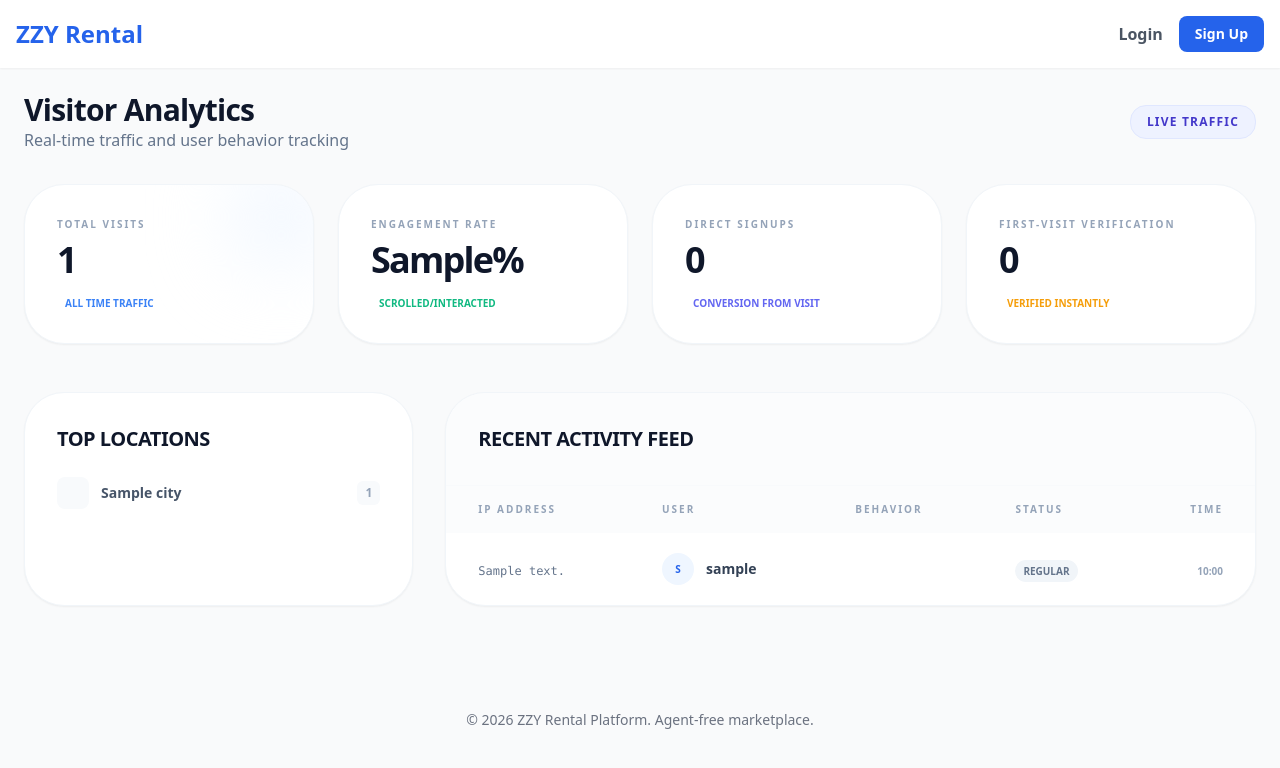
After one commit to PrimeSoofDev/zzy-smart-city-rental, a PHP site: the page made by views/admin/pages/visitors.php in a window 1280 px wide. The commit adds this page. Shown: the top 768 px of the page. Run offline with PHP 8.4, Linux system fonts and the light colour scheme; tables that the repository leaves empty or names only in its code hold one stand-in row (values such as "Sample post"); the template is opened without the code that fills it: most values are stand-ins (such as "Sample title", 1, 10 or a date in 2020); some libraries are stand-ins or nearby versions.

Commit message:
Visitor Analytics: Track traffic, scrolls, signups, and locations

```diff
--- a/public/index.php
+++ b/public/index.php
@@ -53,6 +53,7 @@ $router->add('admin/cms', 'CmsController', 'index');
 $router->add('staff/cms', 'CmsController', 'index');
 $router->add('cms/update-page', 'CmsController', 'updatePage');
 $router->add('cms/update-settings', 'CmsController', 'updateSettings');
+$router->add('api/track-visitor', 'CmsController', 'trackVisitor');
 
 $router->add('staff/dashboard', 'StaffController', 'dashboard');
 $router->add('staff/pending', 'StaffController', 'pending');
@@ -75,6 +76,7 @@ $router->add('admin/properties', 'AdminController', 'properties');
 $router->add('admin/export-properties', 'AdminController', 'exportProperties');
 $router->add('admin/verifications', 'AdminController', 'verifications');
 $router->add('admin/transactions', 'AdminController', 'transactions');
+$router->add('admin/visitors', 'AdminController', 'visitors');
 $router->add('admin/requests', 'AdminController', 'requests');
 $router->add('admin/updateRequestStatus', 'AdminController', 'updateRequestStatus');
 $router->add('admin/disputes', 'AdminController', 'disputes');
--- /dev/null
+++ b/views/admin/pages/visitors.php
@@ -0,0 +1,122 @@
+<div class="flex justify-between items-center mb-8">
+    <div>
+        <h1 class="text-3xl font-black text-slate-900 tracking-tight">Visitor Analytics</h1>
+        <p class="text-slate-500 font-medium">Real-time traffic and user behavior tracking</p>
+    </div>
+    <div class="px-4 py-2 bg-indigo-50 text-indigo-700 rounded-2xl text-xs font-black uppercase tracking-widest border border-indigo-100">
+        Live Traffic
+    </div>
+</div>
+
+<!-- Stats Grid -->
+<div class="grid grid-cols-1 md:grid-cols-2 lg:grid-cols-4 gap-6 mb-12">
+    <div class="bg-white p-8 rounded-[2.5rem] shadow-sm border border-slate-100 relative group overflow-hidden">
+        <div class="absolute -right-4 -top-4 w-24 h-24 bg-blue-50 rounded-full blur-2xl group-hover:bg-blue-100 transition-all"></div>
+        <p class="text-[10px] font-black uppercase tracking-[0.2em] text-slate-400 mb-2">Total Visits</p>
+        <h3 class="text-4xl font-black text-slate-900 tracking-tighter"><?= number_format($stats['totalVisits']) ?></h3>
+        <div class="mt-4 flex items-center gap-2 text-blue-500 text-[10px] font-black uppercase">
+            <i class="fas fa-users"></i> All Time Traffic
+        </div>
+    </div>
+    <div class="bg-white p-8 rounded-[2.5rem] shadow-sm border border-slate-100 relative group overflow-hidden">
+        <p class="text-[10px] font-black uppercase tracking-[0.2em] text-slate-400 mb-2">Engagement Rate</p>
+        <h3 class="text-4xl font-black text-slate-900 tracking-tighter"><?= $stats['interactionRate'] ?>%</h3>
+        <div class="mt-4 flex items-center gap-2 text-emerald-500 text-[10px] font-black uppercase">
+            <i class="fas fa-mouse-pointer"></i> Scrolled/Interacted
+        </div>
+    </div>
+    <div class="bg-white p-8 rounded-[2.5rem] shadow-sm border border-slate-100 relative group overflow-hidden">
+        <p class="text-[10px] font-black uppercase tracking-[0.2em] text-slate-400 mb-2">Direct Signups</p>
+        <h3 class="text-4xl font-black text-slate-900 tracking-tighter"><?= number_format($stats['newSignups']) ?></h3>
+        <div class="mt-4 flex items-center gap-2 text-indigo-500 text-[10px] font-black uppercase">
+            <i class="fas fa-user-plus"></i> Conversion from Visit
+        </div>
+    </div>
+    <div class="bg-white p-8 rounded-[2.5rem] shadow-sm border border-slate-100 relative group overflow-hidden">
+        <p class="text-[10px] font-black uppercase tracking-[0.2em] text-slate-400 mb-2">First-Visit Verification</p>
+        <h3 class="text-4xl font-black text-slate-900 tracking-tighter"><?= number_format($stats['verifiedFirstVisit']) ?></h3>
+        <div class="mt-4 flex items-center gap-2 text-amber-500 text-[10px] font-black uppercase">
+            <i class="fas fa-check-double"></i> Verified Instantly
+        </div>
+    </div>
+</div>
+
+<div class="grid grid-cols-1 lg:grid-cols-3 gap-8 mb-12">
+    <!-- Top Locations -->
+    <div class="lg:col-span-1 bg-white p-8 rounded-[2.5rem] shadow-sm border border-slate-100">
+        <h3 class="text-xl font-black text-slate-900 mb-6 uppercase tracking-tight">Top Locations</h3>
+        <div class="space-y-4">
+            <?php foreach($locations as $loc): ?>
+            <div class="flex items-center justify-between group cursor-default">
+                <div class="flex items-center gap-3">
+                    <div class="w-8 h-8 rounded-lg bg-slate-50 flex items-center justify-center text-slate-400 group-hover:bg-blue-50 group-hover:text-blue-600 transition-all">
+                        <i class="fas fa-map-marker-alt"></i>
+                    </div>
+                    <span class="text-sm font-bold text-slate-600"><?= $loc['city'] ?: 'Unknown' ?></span>
+                </div>
+                <span class="text-xs font-black text-slate-400 bg-slate-50 px-2 py-1 rounded-md"><?= $loc['count'] ?></span>
+            </div>
+            <?php endforeach; ?>
+            <?php if(empty($locations)): ?>
+                <p class="text-center text-slate-400 italic py-10">No location data yet.</p>
+            <?php endif; ?>
+        </div>
+    </div>
+
+    <!-- Recent Traffic Feed -->
+    <div class="lg:col-span-2 bg-white rounded-[2.5rem] shadow-sm border border-slate-100 overflow-hidden">
+        <div class="p-8 border-b border-slate-50 flex justify-between items-center bg-slate-50/50">
+            <h3 class="text-xl font-black text-slate-900 uppercase tracking-tight">Recent Activity Feed</h3>
+        </div>
+        <div class="overflow-x-auto">
+            <table class="w-full text-left border-collapse">
+                <thead>
+                    <tr class="bg-slate-50/50 text-[10px] font-black uppercase tracking-[0.2em] text-slate-400">
+                        <th class="px-8 py-4">IP Address</th>
+                        <th class="px-8 py-4">User</th>
+                        <th class="px-8 py-4">Behavior</th>
+                        <th class="px-8 py-4">Status</th>
+                        <th class="px-8 py-4 text-right">Time</th>
+                    </tr>
+                </thead>
+                <tbody class="divide-y divide-slate-50">
+                    <?php foreach($activity as $row): ?>
+                    <tr class="hover:bg-slate-50/50 transition-colors group">
+                        <td class="px-8 py-5">
+                            <span class="text-xs font-mono text-slate-500"><?= $row['ip_address'] ?></span>
+                        </td>
+                        <td class="px-8 py-5">
+                            <div class="flex items-center gap-3">
+                                <div class="w-8 h-8 rounded-full bg-blue-50 flex items-center justify-center text-blue-600 text-[10px] font-black">
+                                    <?= $row['username'] ? strtoupper(substr($row['username'], 0, 1)) : 'G' ?>
+                                </div>
+                                <span class="text-sm font-bold text-slate-700"><?= $row['username'] ?: 'Guest' ?></span>
+                            </div>
+                        </td>
+                        <td class="px-8 py-5">
+                            <div class="flex gap-2">
+                                <?php if($row['has_scrolled']): ?>
+                                    <span title="Scrolled" class="w-6 h-6 rounded-md bg-emerald-50 text-emerald-600 flex items-center justify-center text-[10px]"><i class="fas fa-mouse"></i></span>
+                                <?php endif; ?>
+                                <?php if($row['is_new_signup']): ?>
+                                    <span title="New Signup" class="w-6 h-6 rounded-md bg-blue-50 text-blue-600 flex items-center justify-center text-[10px]"><i class="fas fa-user-plus"></i></span>
+                                <?php endif; ?>
+                            </div>
+                        </td>
+                        <td class="px-8 py-5">
+                            <?php if($row['is_first_visit_verified']): ?>
+                                <span class="px-2 py-1 bg-emerald-100 text-emerald-700 text-[10px] font-black uppercase rounded-full">Insta-Verified</span>
+                            <?php else: ?>
+                                <span class="px-2 py-1 bg-slate-100 text-slate-500 text-[10px] font-black uppercase rounded-full">Regular</span>
+                            <?php endif; ?>
+                        </td>
+                        <td class="px-8 py-5 text-right">
+                            <span class="text-[10px] font-bold text-slate-400"><?= date('H:i', strtotime($row['created_at'])) ?></span>
+                        </td>
+                    </tr>
+                    <?php endforeach; ?>
+                </tbody>
+            </table>
+        </div>
+    </div>
+</div>
--- a/views/layouts/admin_layout_start.php
+++ b/views/layouts/admin_layout_start.php
@@ -93,6 +93,9 @@ $logoUrl = SiteSetting::get('logo_url');
             </a>
             <a href="<?= APP_URL ?>/admin/reviews" class="sidebar-item flex items-center gap-3 px-6 py-3 rounded-xl transition-all hover:bg-slate-800 hover:text-white <?= (strpos($_SERVER['REQUEST_URI'], 'admin/reviews') !== false) ? 'bg-blue-600 text-white shadow-lg shadow-blue-500/20' : '' ?>">
                 <i class="fas fa-star w-5 text-amber-400"></i> <span class="sidebar-text">User Reviews</span>
+            </a>
+            <a href="<?= APP_URL ?>/admin/visitors" class="sidebar-item flex items-center gap-3 px-6 py-3 rounded-xl transition-all hover:bg-slate-800 hover:text-white <?= (strpos($_SERVER['REQUEST_URI'], 'admin/visitors') !== false) ? 'bg-indigo-600 text-white shadow-lg' : '' ?>">
+                <i class="fas fa-eye w-5 text-indigo-400"></i> <span class="sidebar-text">Visitor Analytics</span>
             </a>
 
             <p class="text-[10px] font-black text-slate-600 uppercase px-6 mb-4 mt-8 tracking-[0.2em] sidebar-section-title">Directory</p>
```
Also changed, not shown: app/Controllers/AdminController.php (+43 -1 lines), app/Controllers/AuthController.php (+13 -2 lines), app/Controllers/CmsController.php (+47 -0 lines), database/create_visitors_table.sql (added, +14 -0 lines), views/layouts/guest_layout_end.php (+33 -7 lines).
